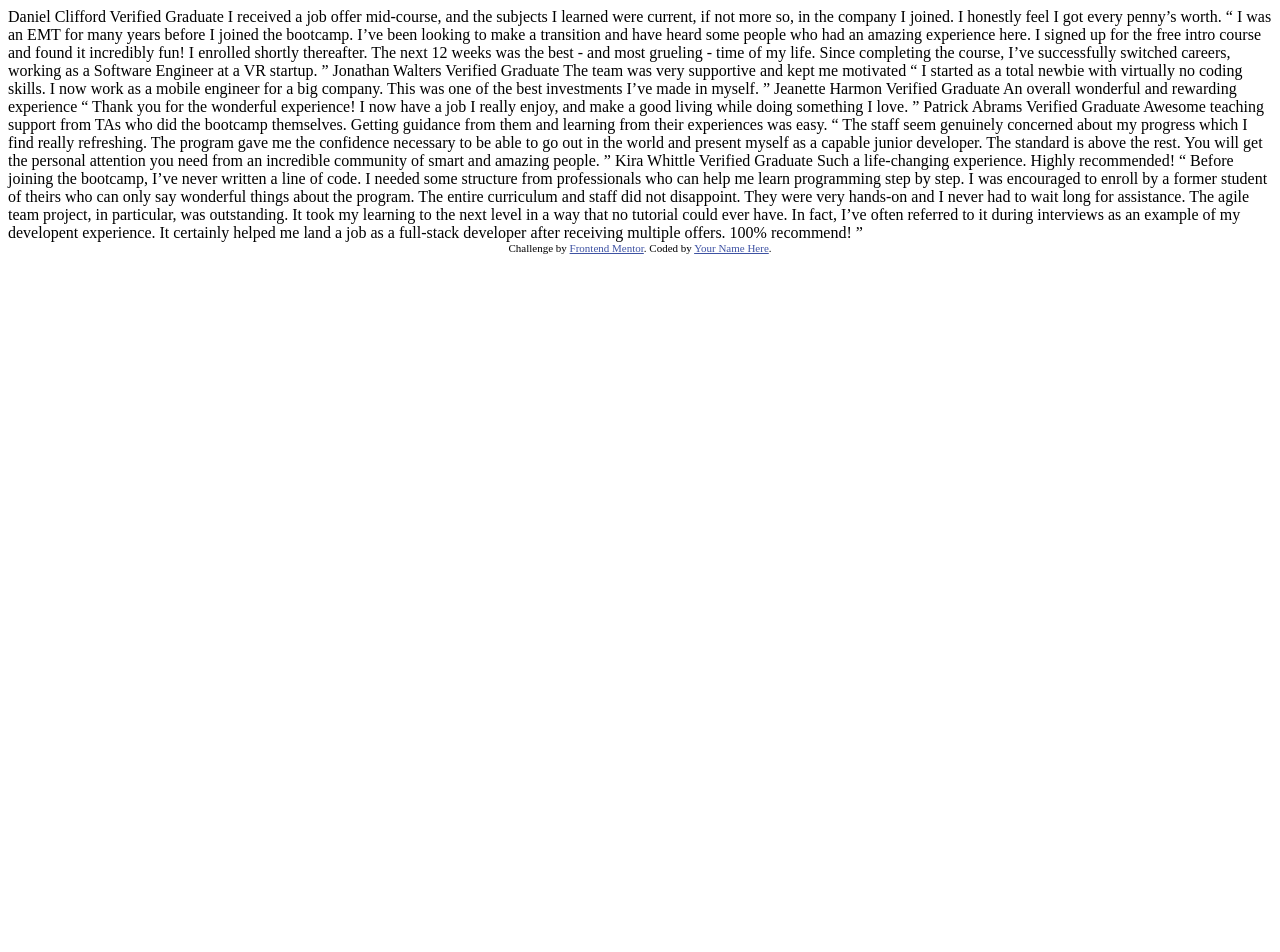
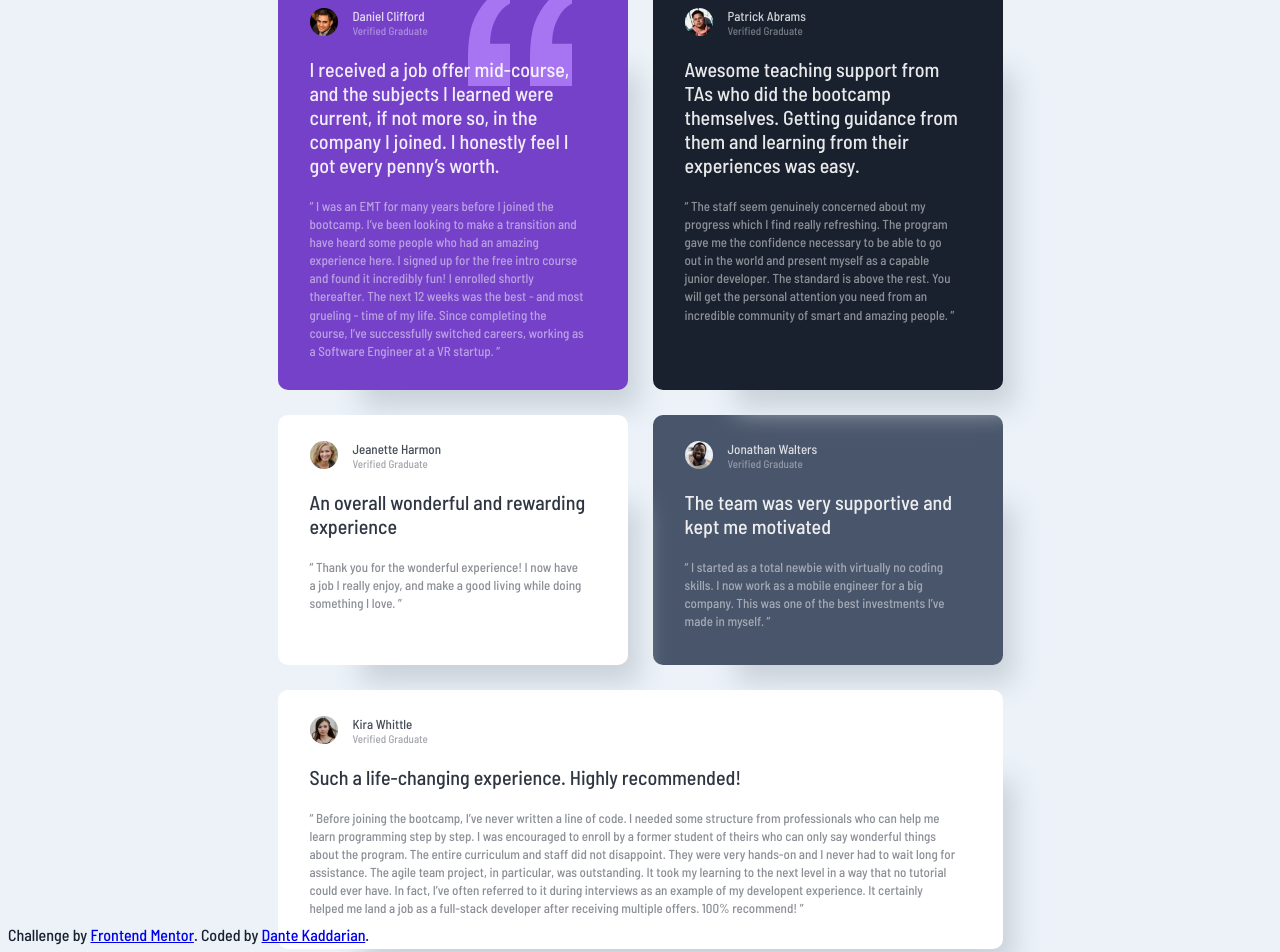
Before and after one commit to Dante1704/Testimonial-grid-section, a plain HTML site: page index.html in a window 1280 px wide. Before the commit the page ends 800 px from the top, so only its background shows below. Drawn offline with Linux system fonts and the light colour scheme.

Commit message:
Add files via upload

```diff
--- a/index.html
+++ b/index.html
@@ -1,64 +1,116 @@
 <!DOCTYPE html>
 <html lang="en">
+
 <head>
   <meta charset="UTF-8">
-  <meta name="viewport" content="width=device-width, initial-scale=1.0"> <!-- displays site properly based on user's device -->
+  <meta name="viewport" content="width=device-width, initial-scale=1.0">
+  <link rel="stylesheet" href="style.CSS">
+  <link rel="icon" type="image/png" sizes="32x32" href="./images/favicon-32x32.png">
+  <link rel="preconnect" href="https://fonts.googleapis.com">
+  <link rel="preconnect" href="https://fonts.gstatic.com" crossorigin>
+  <link href="https://fonts.googleapis.com/css2?family=Barlow+Semi+Condensed:wght@500;600&display=swap"
+    rel="stylesheet">
+  <title>Frontend Mentor | Testimonial grid section main</title>
 
-  <link rel="icon" type="image/png" sizes="32x32" href="./images/favicon-32x32.png">
 
-  <title>Frontend Mentor | [Challenge Name Here]</title>
 
-  <!-- Feel free to remove these styles or customise in your own stylesheet 👍 -->
-  <style>
-    .attribution { font-size: 11px; text-align: center; }
-    .attribution a { color: hsl(228, 45%, 44%); }
-  </style>
 </head>
+
 <body>
-  Daniel Clifford
-  Verified Graduate
+  <main>
+    <article id="daniel-article">
 
+      <div class="testimonial-container">
+        <div class="person-data">
+          <img src="./images/image-daniel.jpg" alt="daniel's profile image">
+          <div class="data">
+            <p class="name"> Daniel Clifford</p>
+            <p class="status">Verified Graduate</p>
+          </div>
+        </div>
+        <p class="phrase">
           I received a job offer mid-course, and the subjects I learned were current, if not more so,
           in the company I joined. I honestly feel I got every penny’s worth.
-
+        </p>
+        <p class="testimonial">
           “ I was an EMT for many years before I joined the bootcamp. I’ve been looking to make a
           transition and have heard some people who had an amazing experience here. I signed up
           for the free intro course and found it incredibly fun! I enrolled shortly thereafter.
           The next 12 weeks was the best - and most grueling - time of my life. Since completing
           the course, I’ve successfully switched careers, working as a Software Engineer at a VR startup. ”
-
-  Jonathan Walters
-  Verified Graduate
-
+        </p>
+      </div>
+    </article>
+    <article id="jonathan-article">
+      <div class="testimonial-container">
+        <div class="person-data">
+          <img src="./images/image-jonathan.jpg" alt="Jonathan's profile image">
+          <div class="data">
+            <p class="name">Jonathan Walters</p>
+            <p class="status">Verified Graduate</p>
+          </div>
+        </div>
+        <p class="phrase">
           The team was very supportive and kept me motivated
-
+        </p>
+        <p class="testimonial">
           “ I started as a total newbie with virtually no coding skills. I now work as a mobile engineer
           for a big company. This was one of the best investments I’ve made in myself. ”
-
-  Jeanette Harmon
-  Verified Graduate
-
+        </p>
+      </div>
+    </article>
+    <article id="jeanette-article">
+      <div class="testimonial-container">
+        <div class="person-data">
+          <img src="./images/image-jeanette.jpg" alt="Jeanette's profile image">
+          <div class="data">
+            <p class="name">Jeanette Harmon</p>
+            <p class="status">Verified Graduate</p>
+          </div>
+        </div>
+        <p class="phrase">
           An overall wonderful and rewarding experience
-
+        </p>
+        <p class="testimonial">
           “ Thank you for the wonderful experience! I now have a job I really enjoy, and make a good living
           while doing something I love. ”
-
-  Patrick Abrams
-  Verified Graduate
-
+        </p>
+      </div>
+    </article>
+    <article id="patrick-article">
+      <div class="testimonial-container">
+        <div class="person-data">
+          <img src="./images/image-patrick.jpg" alt="Patrick's profile image">
+          <div class="data">
+            <p class="name">Patrick Abrams</p>
+            <p class="status">Verified Graduate</p>
+          </div>
+        </div>
+        <p class="phrase">
           Awesome teaching support from TAs who did the bootcamp themselves. Getting guidance from them and
           learning from their experiences was easy.
-
+        </p>
+        <p class="testimonial">
           “ The staff seem genuinely concerned about my progress which I find really refreshing. The program
           gave me the confidence necessary to be able to go out in the world and present myself as a capable
           junior developer. The standard is above the rest. You will get the personal attention you need from
           an incredible community of smart and amazing people. ”
-
-  Kira Whittle
-  Verified Graduate
-
+        </p>
+      </div>
+    </article>
+    <article id="kira-article">
+      <div class="testimonial-container">
+        <div class="person-data">
+          <img src="./images/image-kira.jpg" alt="Kira's profile image">
+          <div class="data">
+            <p class="name">Kira Whittle</p>
+            <p class="status">Verified Graduate</p>
+          </div>
+        </div>
+        <p class="phrase">
           Such a life-changing experience. Highly recommended!
-
+        </p>
+        <p class="testimonial">
           “ Before joining the bootcamp, I’ve never written a line of code. I needed some structure from
           professionals who can help me learn programming step by step. I was encouraged to enroll by a former
           student of theirs who can only say wonderful things about the program. The entire curriculum and staff
@@ -67,10 +119,14 @@
           could ever have. In fact, I’ve often referred to it during interviews as an example of my developent
           experience. It certainly helped me land a job as a full-stack developer after receiving multiple offers.
           100% recommend! ”
-
+        </p>
+      </div>
+    </article>
+  </main>
   <div class="attribution">
     Challenge by <a href="https://www.frontendmentor.io?ref=challenge" target="_blank">Frontend Mentor</a>.
-    Coded by <a href="#">Your Name Here</a>.
+    Coded by <a href="https://github.com/Dante1704">Dante Kaddarian</a>.
   </div>
 </body>
+
 </html>
--- /dev/null
+++ b/style.CSS
@@ -0,0 +1,182 @@
+body {
+    background-color: hsl(210, 46%, 95%);
+    font-family: 'Barlow Semi Condensed', sans-serif;
+    color: hsl(0, 0%, 100%);
+}
+
+main {
+    margin-top: 65px;
+    margin-bottom: 60px;
+    display: grid;
+    grid-gap: 25px;
+}
+
+article {
+    border-radius: 10px;
+    margin-right: 18px;
+    margin-left: 18px;
+    box-shadow: 47px 54px 26px -36px hsl(210deg 18% 82%);
+}
+
+img {
+    width: 28px;
+    height: 28px;
+    border-radius: 50%;
+}
+
+.testimonial-container {
+    padding: 32px;
+    padding-top: 26px;
+    padding-bottom: 20px;
+}
+
+.person-data {
+    display: flex;
+}
+
+.data {
+    margin-left: 15px;
+}
+
+.name {
+    font-size: 13px;
+    opacity: 0.8;
+    margin: 0px;
+}
+
+.status {
+    font-size: 11px;
+    opacity: 0.4;
+    margin: 0px;
+}
+
+.phrase {
+    font-size: 20px;
+    opacity: 0.9;
+    font-weight: 100;
+    margin-top: 20px;
+    margin-bottom: 20px;
+}
+
+.testimonial {
+    font-size: 13px;
+    opacity: 0.5;
+    line-height: 1.4;
+    margin-top: 11px;
+    padding-right: 11px;
+}
+
+#daniel-article {
+    background-color: hsl(263, 55%, 52%);
+    background-image: url(./images/bg-pattern-quotation.svg);
+    background-repeat: no-repeat;
+    background-position: 90% 2px;
+}
+
+
+#jonathan-article {
+    background-color: hsl(217, 19%, 35%);
+}
+
+#jeanette-article {
+    background-color: hsl(0, 0%, 100%);
+    color: hsl(219, 29%, 14%);
+}
+
+#patrick-article {
+    background-color: hsl(219, 29%, 14%);
+}
+
+#kira-article {
+    background-color: hsl(0, 0%, 100%);
+    color: hsl(219, 29%, 14%);
+}
+
+.attribution {
+    color: hsl(219, 29%, 14%);
+    position: ;
+}
+
+@media (min-width: 775px) {
+    main {
+        width: 775;
+        height: 100vh;
+        grid-template-columns: 350px 350px;
+        grid-template-rows: 408px 250px 259px;
+        grid-template-areas:
+            "daniel patrick "
+            "jeanette jonathan"
+            "kira kira";
+        align-content: center;
+        justify-content: center;
+    }
+
+    article {
+        margin-right: 0px;
+        margin-left: 0px;
+    }
+
+    #daniel-article {
+        background-position: 190px 2px;
+        grid-area: daniel;
+    }
+
+    #jonathan-article {
+        grid-area: jonathan;
+    }
+
+    #jeanette-article {
+        grid-area: jeanette;
+    }
+
+    #patrick-article {
+        grid-area: patrick;
+    }
+
+    #kira-article {
+        grid-area: kira;
+    }
+}
+
+@media (min-width: 1440px) {
+    main {
+        height: 100vh;
+        grid-template-columns: 260px 260px 260px 260px;
+        grid-template-rows: 273px 250px;
+        grid-template-areas:
+            "daniel daniel jonathan kira"
+            "jeanette patrick patrick kira";
+        align-content: center;
+        justify-content: center;
+    }
+
+    article {
+        margin-right: 0px;
+        margin-left: 0px;
+    }
+
+    #daniel-article {
+        background-position: 354px 2px;
+        grid-area: daniel;
+    }
+
+    #jonathan-article {
+        grid-area: jonathan;
+    }
+
+    #jeanette-article {
+        grid-area: jeanette;
+    }
+
+    #patrick-article {
+        grid-area: patrick;
+    }
+
+    #kira-article {
+        grid-area: kira;
+    }
+
+    .testimonial {
+        line-height: 1.23;
+    }
+}
```
Lines whose indentation alone changed are shown as unchanged.
